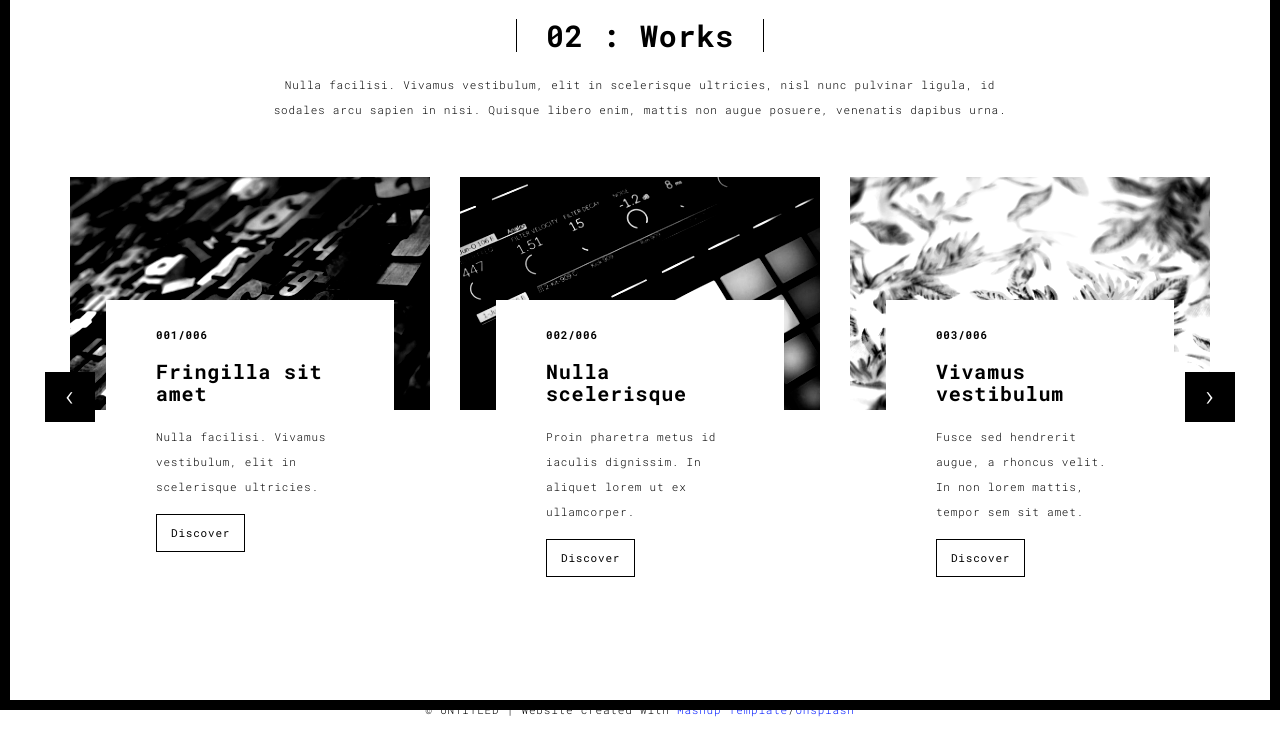
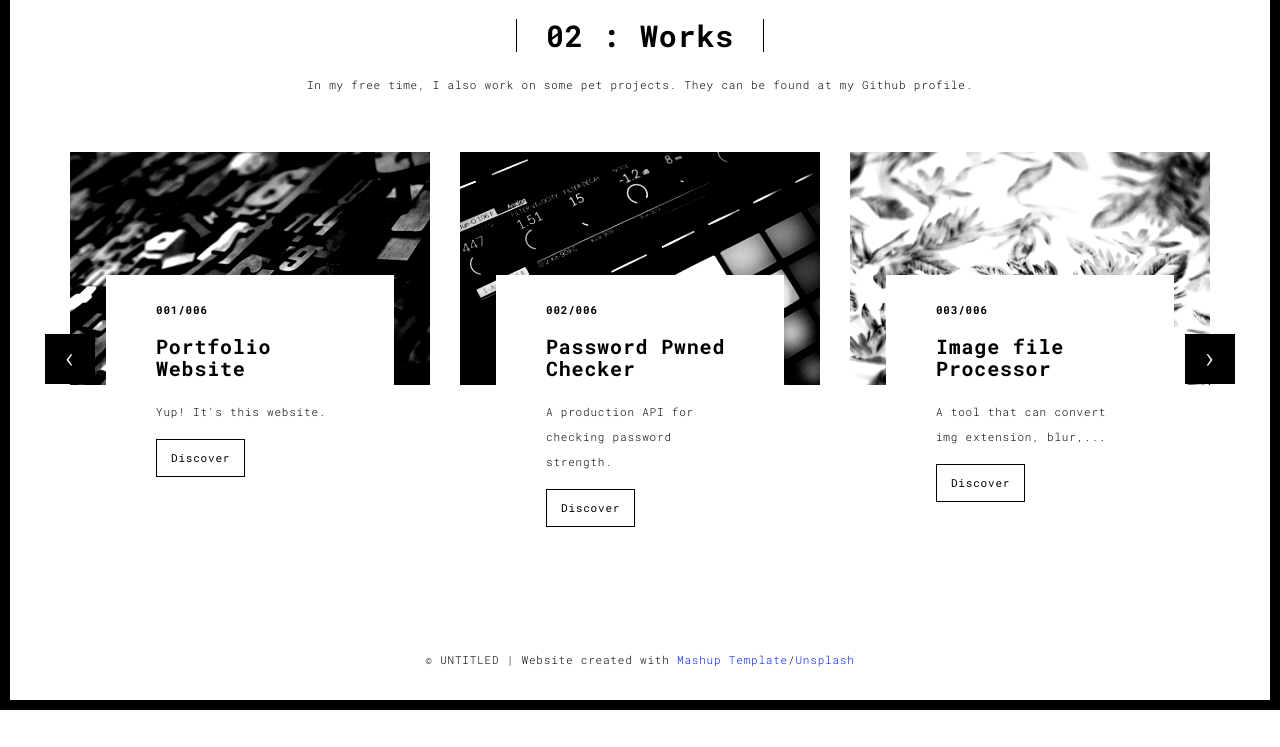
Before and after one commit to typenuke/portfo, a Flask app: page /works.html in a window 1280 px wide. Shown: the part 90-837 px from the top of the page. After the commit the page ends 800 px from the top, so only its background shows below. Run offline with Flask 2, Linux system fonts and the light colour scheme; some libraries are stand-ins or nearby versions.

Commit message:
update works

```diff
--- a/templates/about.html
+++ b/templates/about.html
@@ -103,12 +103,12 @@
                   </pre>
                   <h2>DEGREES AND ACHIEVEMENTS</h2>
                   <p>
-                    -Excellent Degree of Engineer in Information Security of Hutech University
-                    -Cisco Certified Network Associate.
+                    -Excellent Degree of Engineer in Information Security of Hutech University<br>
+                    -Cisco Certified Network Associate<br>
                     -Consolation prize ASEAN Student Contest on Information Security 2020</p>
                   <h2>HOBBIES</h2>
                   <p>
-                    -I am keen on reading books and IT blogs.
+                    -I am keen on reading books and IT blogs.<br>
                     -In my free time, I also work on some pet projects. They can
                     be found at my Github profile.
                   </p>
--- a/templates/works.html
+++ b/templates/works.html
@@ -58,8 +58,8 @@
         <div class="col-sm-8 col-sm-offset-2 section-container-spacer">
           <div class="text-center">
             <h1 class="h2">02 : Works</h1>
-            <p>Nulla facilisi. Vivamus vestibulum, elit in scelerisque ultricies, nisl nunc pulvinar ligula, id sodales
-              arcu sapien in nisi. Quisque libero enim, mattis non augue posuere, venenatis dapibus urna.</p>
+            <p>In my free time, I also work on some pet projects. They can
+              be found at my Github profile.</p>
           </div>
         </div>
 
@@ -77,8 +77,8 @@
                     </a>
                     <div class="card-container card-container-lg">
                       <h4>001/006</h4>
-                      <h3>Fringilla sit amet</h3>
-                      <p>Nulla facilisi. Vivamus vestibulum, elit in scelerisque ultricies.</p>
+                      <h3>Portfolio Website</h3>
+                      <p>Yup! It's this website.</p>
                       <a href="./work.html" title="" class="btn btn-default">Discover</a>
                     </div>
                   </div>
@@ -88,8 +88,8 @@
                     </a>
                     <div class="card-container card-container-lg">
                       <h4>002/006</h4>
-                      <h3>Nulla scelerisque</h3>
-                      <p>Proin pharetra metus id iaculis dignissim. In aliquet lorem ut ex ullamcorper.</p>
+                      <h3>Password Pwned Checker</h3>
+                      <p>A production API for checking password strength.</p>
                       <a href="./work.html" title="" class="btn btn-default">Discover</a>
                     </div>
                   </div>
@@ -99,8 +99,8 @@
                     </a>
                     <div class="card-container card-container-lg">
                       <h4>003/006</h4>
-                      <h3>Vivamus vestibulum</h3>
-                      <p>Fusce sed hendrerit augue, a rhoncus velit. In non lorem mattis, tempor sem sit amet.</p>
+                      <h3>Image file Processor</h3>
+                      <p>A tool that can convert img extension, blur,...</p>
                       <a href="./work.html" title="" class="btn btn-default">Discover</a>
                     </div>
                   </div>
@@ -117,8 +117,8 @@
                     </a>
                     <div class="card-container">
                       <h4>004/006</h4>
-                      <h3>Nulla scelerisque</h3>
-                      <p>Proin pharetra metus id iaculis dignissim. In aliquet lorem ut ex ullamcorper.</p>
+                      <h3>PDF file Processor</h3>
+                      <p>A tool that can add watermark, merge PDF file,...</p>
                       <a href="./work.html" class="btn btn-default">Discover</a>
                     </div>
                   </div>
@@ -128,8 +128,8 @@
                     </a>
                     <div class="card-container">
                       <h4>005/006</h4>
-                      <h3>Fringilla sit amet</h3>
-                      <p>Nulla facilisi. Vivamus vestibulum, elit in scelerisque ultricies.</p>
+                      <h3>Website crawler</h3>
+                      <p>A tool that can crawl Information on website.</p>
                       <a href="./work.html" class="btn btn-default">Discover</a>
                     </div>
                   </div>
@@ -140,8 +140,8 @@
                     </a>
                     <div class="card-container">
                       <h4>006/006</h4>
-                      <h3>Vivamus vestibulum</h3>
-                      <p>Fusce sed hendrerit augue, a rhoncus velit. In non lorem mattis, tempor sem sit amet.</p>
+                      <h3>Next project</h3>
+                      <p>Progressing...</p>
                       <a href="./work.html" class="btn btn-default">Discover</a>
                     </div>
                   </div>
```
